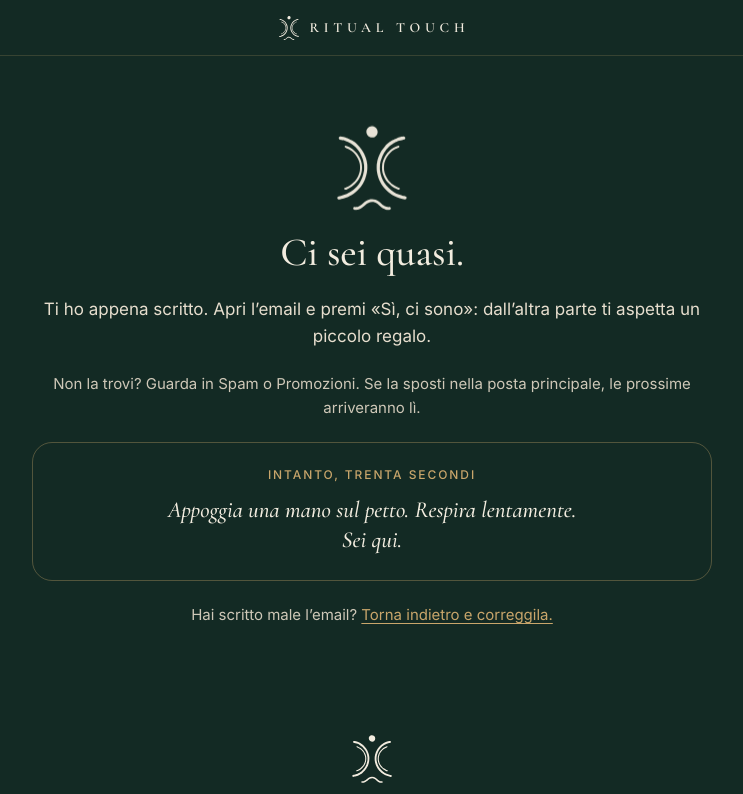
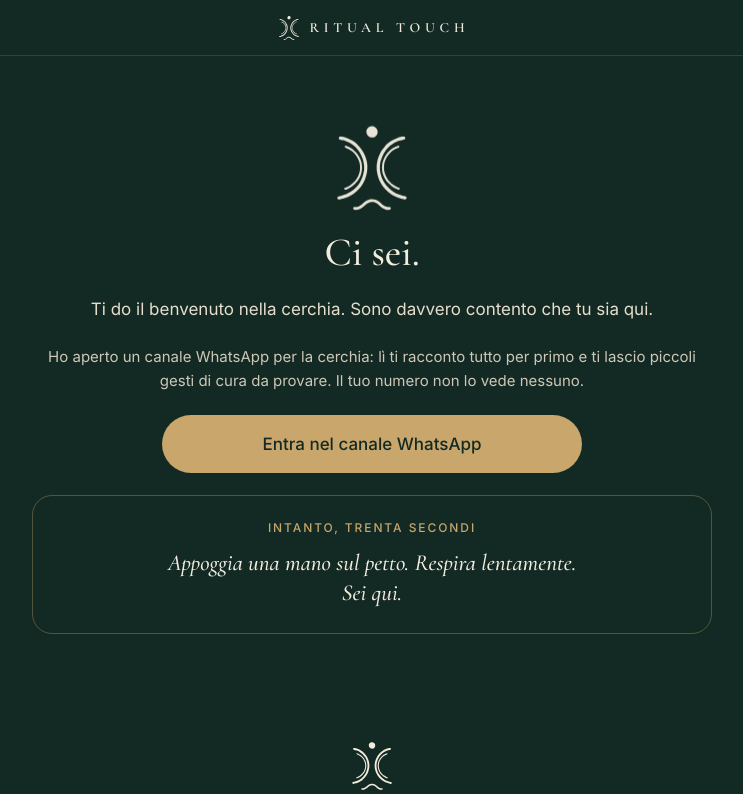
Before and after one commit to pedol-eugenio/RitualTouch, a plain HTML site: page grazie/index.html in a window 1280 px wide. Shown: the top 794 px of the page, without its empty margins (268-1011 px from the left). Drawn offline with Linux system fonts and the light colour scheme.

Commit message:
Iscrizione senza email di conferma: testi aggiornati
Il messaggio dopo «Voglio esserci» dà il benvenuto (per tutti, senza
genere) e invita al canale; tolto il riferimento all'email di conferma.
Anche /grazie, usata solo se l'invio rapido non riesce, ora accoglie e
porta al canale.

Co-Authored-By: Claude Opus 5.5 <noreply@anthropic.com>
Claude-Session: https://claude.ai/code/session_01CvLmjnw3YhjkVxw5ioPpvJ

```diff
--- a/grazie/index.html
+++ b/grazie/index.html
@@ -4,7 +4,7 @@
   <meta charset="utf-8">
   <meta name="viewport" content="width=device-width, initial-scale=1, viewport-fit=cover">
   <meta name="format-detection" content="telephone=no">
-  <title>Ci sei quasi — Ritual Touch</title>
+  <title>Ci sei — Ritual Touch</title>
   <meta name="description" content="Conferma la tua iscrizione alla cerchia delle Meravigliose Creature di Ritual Touch.">
   <meta name="robots" content="noindex">
   <meta name="theme-color" content="#132A24">
@@ -26,14 +26,14 @@
 
 <main class="grazie scuro">
   <img class="grazie__simbolo grazie__simbolo--respiro" src="../assets/img/simbolo-avorio.svg" alt="" width="66" height="80">
-  <h1>Ci sei quasi.</h1>
-  <p class="grazie__testo">Ti ho appena scritto. Apri l’email e premi «Sì, ci sono»: dall’altra parte ti aspetta un piccolo regalo.</p>
-  <p class="grazie__nota">Non la trovi? Guarda in Spam o Promozioni. Se la sposti nella posta principale, le prossime arriveranno lì.</p>
+  <h1>Ci sei.</h1>
+  <p class="grazie__testo">Ti do il benvenuto nella cerchia. Sono davvero contento che tu sia qui.</p>
+  <p class="grazie__nota">Ho aperto un canale WhatsApp per la cerchia: lì ti racconto tutto per primo e ti lascio piccoli gesti di cura da provare. Il tuo numero non lo vede nessuno.</p>
+  <a class="pulsante pulsante--oro" href="/canale" target="_blank" rel="noopener" style="width:100%;max-width:420px;height:58px">Entra nel canale WhatsApp</a>
   <div class="trenta-secondi">
     <p class="etichetta">Intanto, trenta secondi</p>
     <p class="trenta-secondi__invito">Appoggia una mano sul petto. Respira lentamente.<br>Sei qui.</p>
   </div>
-  <p class="grazie__nota">Hai scritto male l’email? <a class="grazie__correggi" href="/#iscrizione">Torna indietro e correggila.</a></p>
 </main>
 
 <footer class="pie">
```
Also changed, not shown: index.html (+3 -2 lines).
